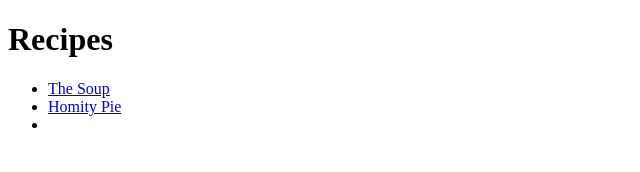
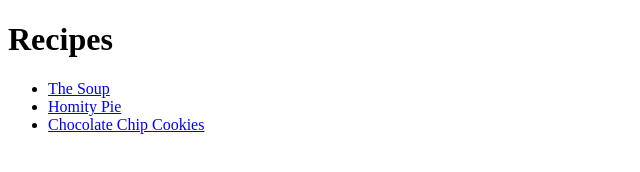
Before and after one commit to JakeWalker95/odin-recipes, a plain HTML site: page index.html in a window 1280 px wide. Shown: the whole page, without its empty margins (0-640 px from the left). Drawn offline with Linux system fonts and the light colour scheme.

Commit message:
feat: Update list of recipes and links to each one

```diff
--- a/index.html
+++ b/index.html
@@ -11,7 +11,7 @@
     <ul>
         <li><a href="the-soup.html">The Soup</a></li>
         <li><a href="homity-pie.html">Homity Pie</a></li>
-        <li></li>
+        <li><a href="cookies.html">Chocolate Chip Cookies</a></li>
     </ul>
 </body>
 </html>
```
